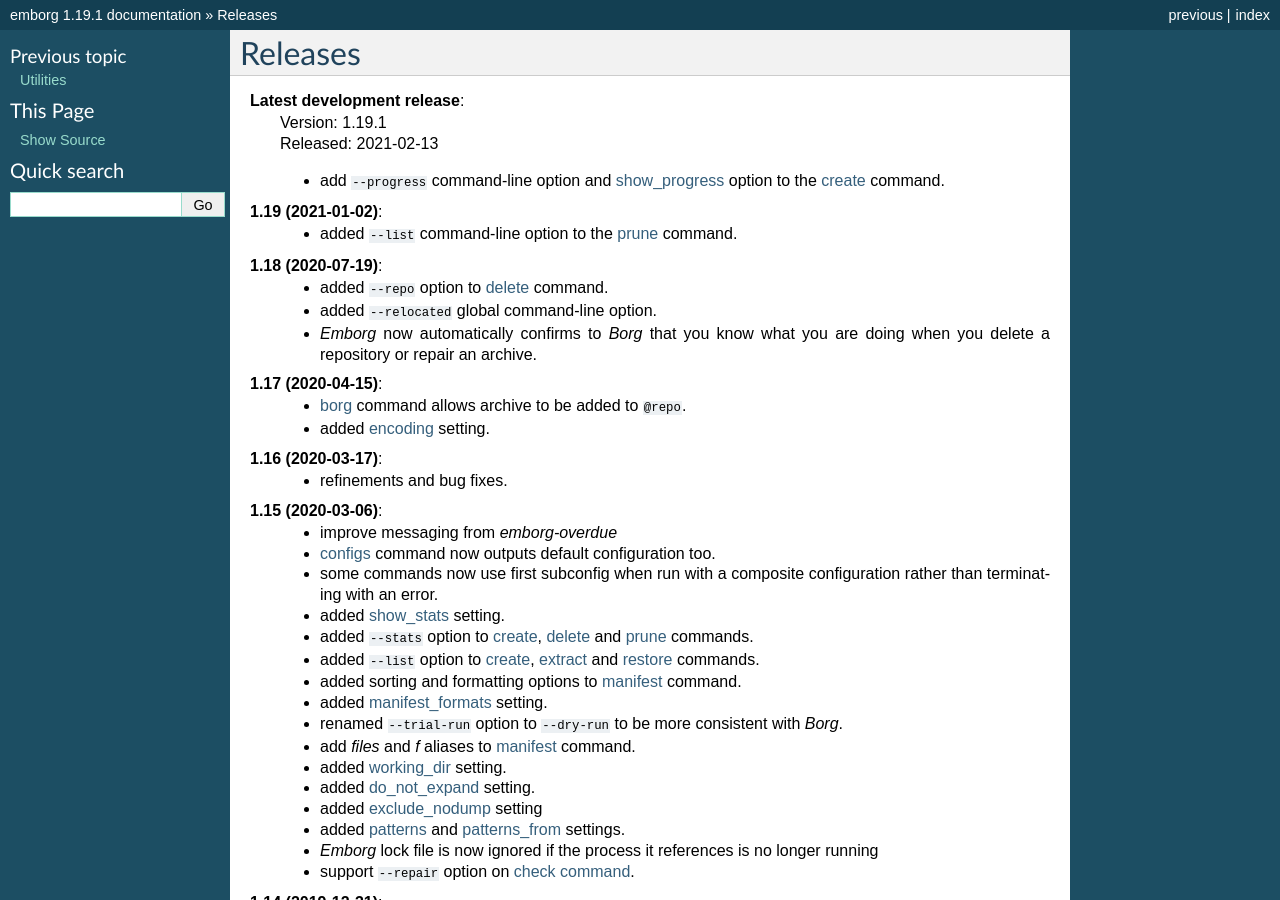
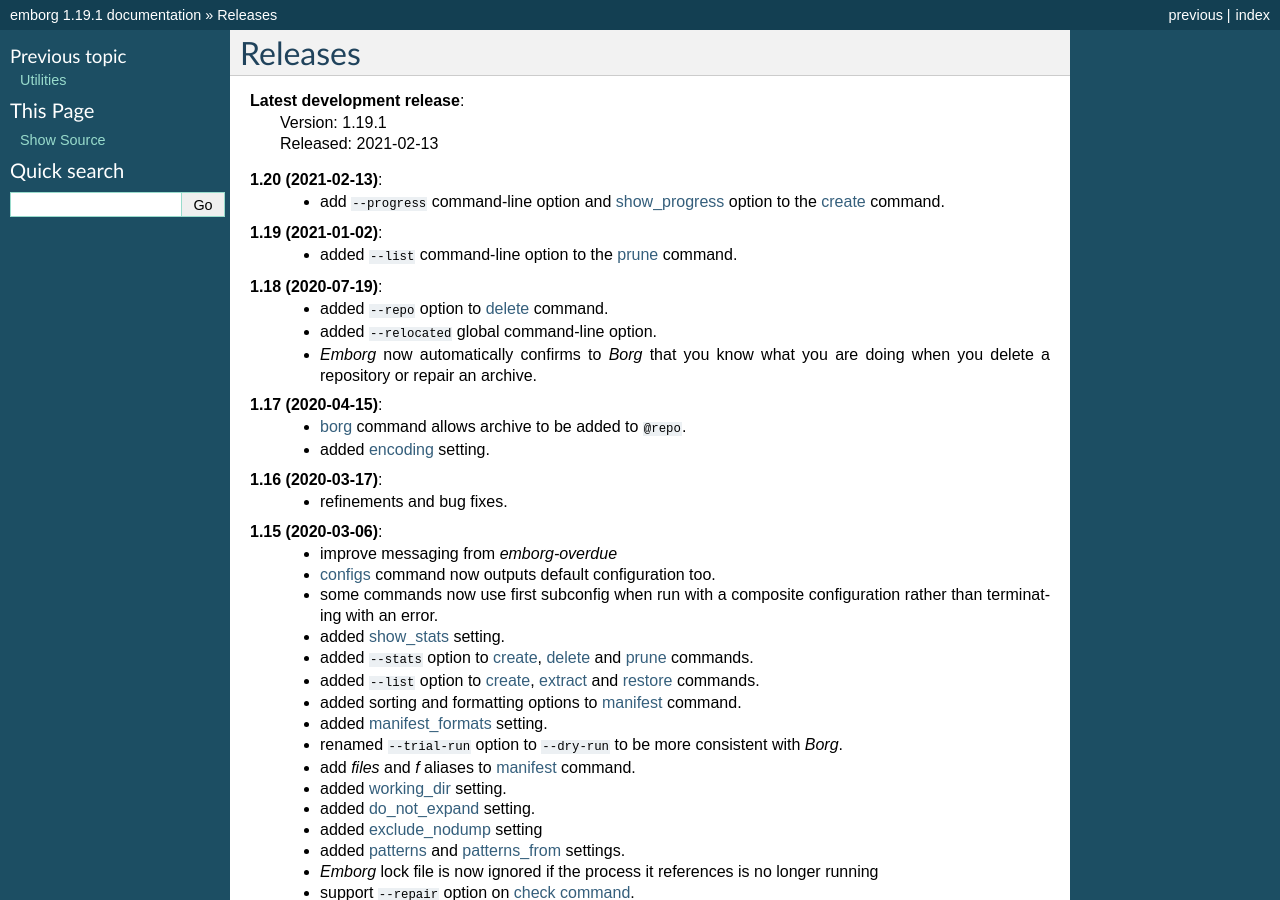
Before and after one commit to KenKundert/emborg, a Sphinx documentation site: the page built from doc/releases.rst, in a window 1280 px wide and 900 px high. Built offline with Sphinx 7.4.7, drawn with Linux system fonts in a browser that asks for light colours.

Commit message:
update release notes

```diff
--- a/doc/releases.rst
+++ b/doc/releases.rst
@@ -5,6 +5,7 @@
     | Version: 1.19.1
     | Released: 2021-02-13
 
+**1.20 (2021-02-13)**:
     - add ``--progress`` command-line option and :ref:`show_progress` option to
       the :ref:`create <create>` command.
 
```
